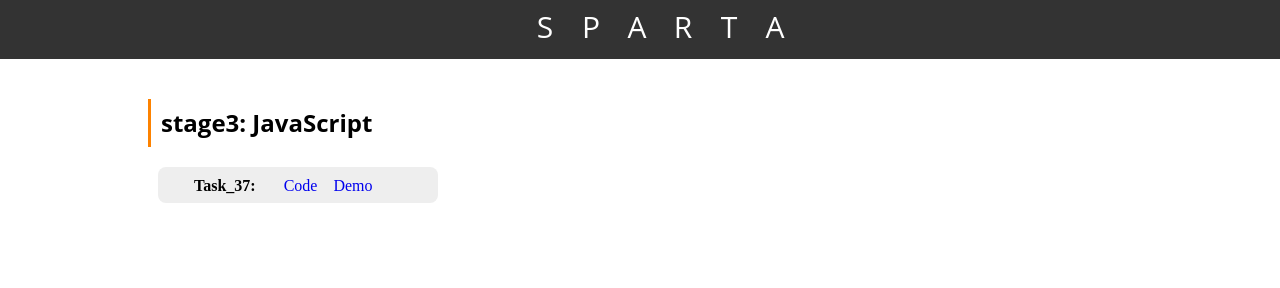
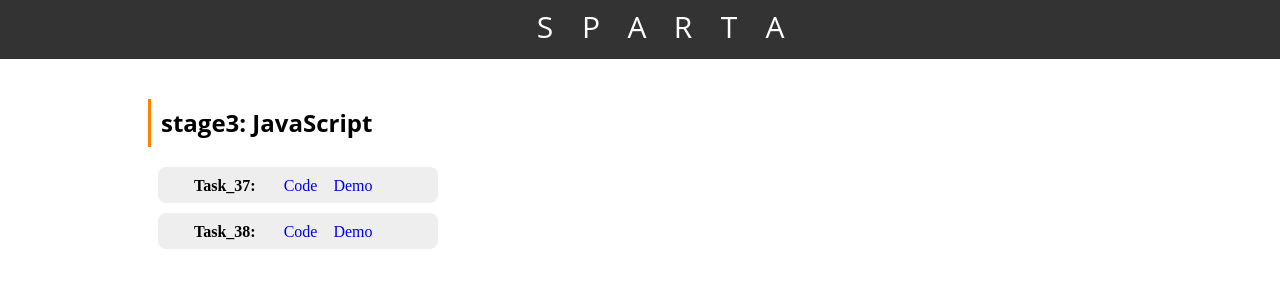
Before and after one commit to spartaTeam/stage3, a plain HTML site: page index.html in a window 1280 px wide. Shown: the top 288 px of the page. Drawn offline with Linux system fonts and the light colour scheme.

Commit message:
index 38

```diff
--- a/index.html
+++ b/index.html
@@ -128,7 +128,10 @@
 				<a href="https://github.com/spartaTeam/stage3/tree/master/task_37">Code</a>
 				<a href="https://spartateam.github.io/stage3/task_37/index.html">Demo</a>
 			</div>
-
+			<div class="task"> <strong>Task_38:</strong>
+				<a href="https://github.com/spartaTeam/stage3/tree/master/task_38">Code</a>
+				<a href="https://spartateam.github.io/stage3/task_38/index.html">Demo</a>
+			</div>
 		</div>
 	</section>
 	<footer></footer>
```
